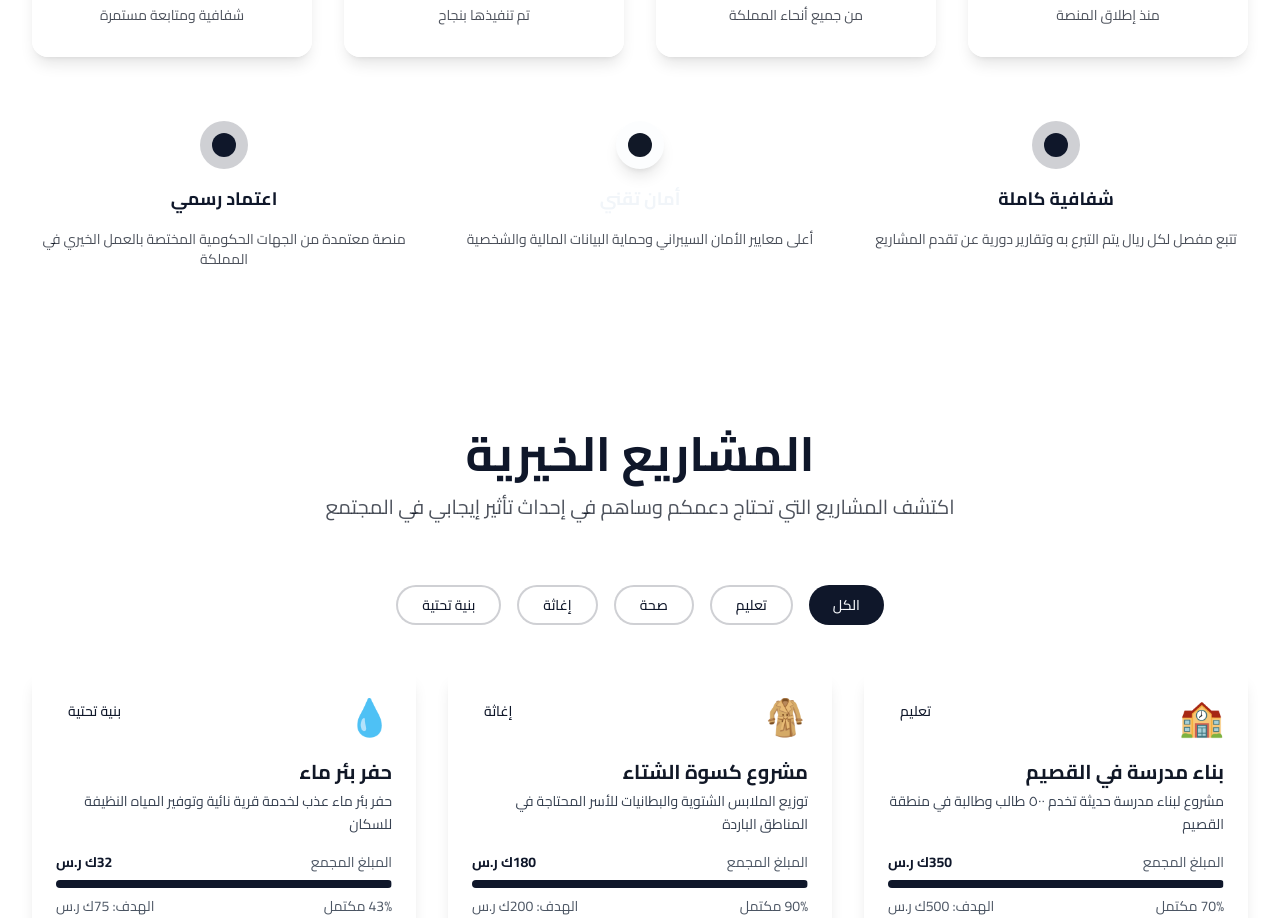
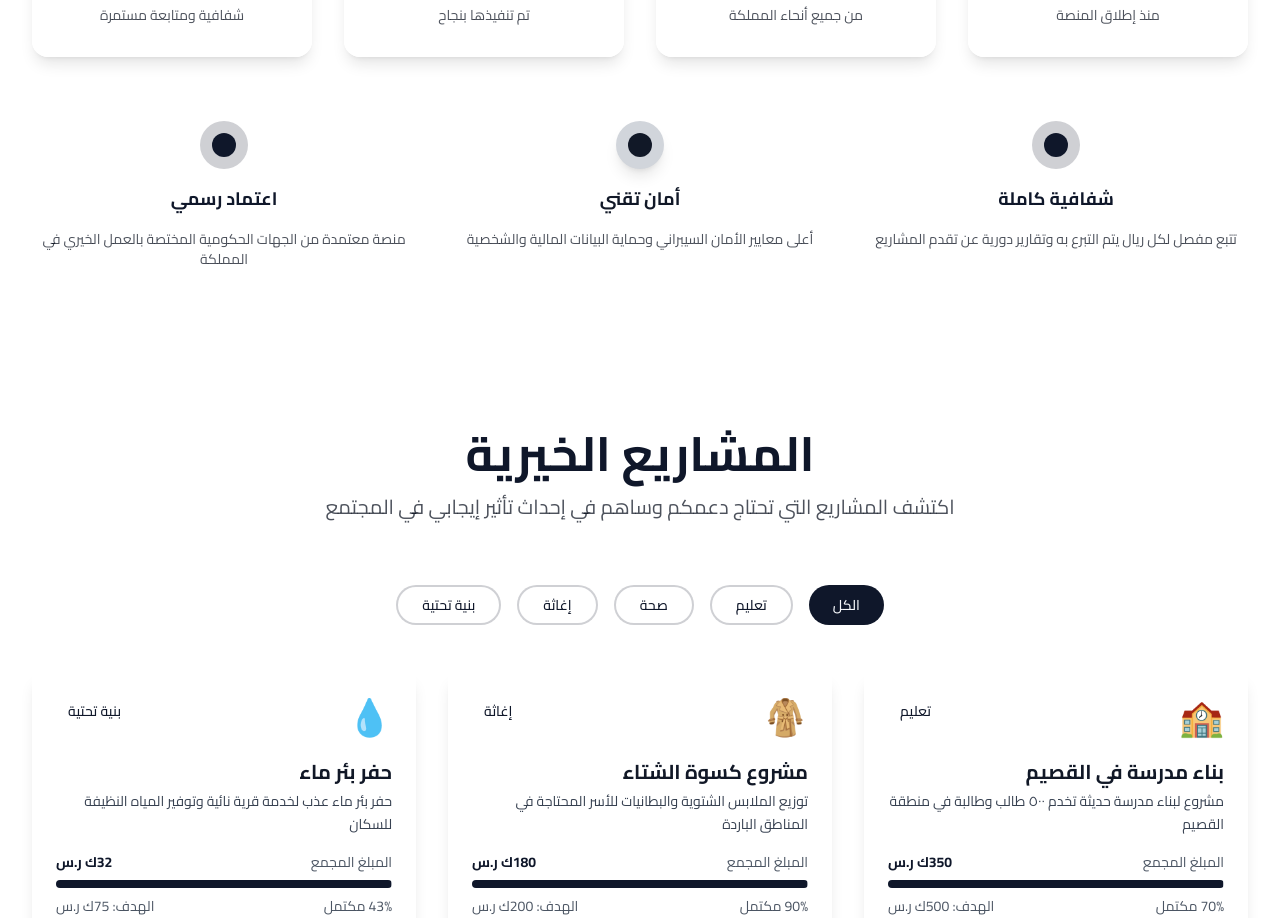
Before and after one commit to F-BAJBYR/noor-almujtamae, a React (Vite) app: page / in a window 1280 px wide. Shown: the part 1300-2218 px from the top of the page. Built offline with nearby package versions, Linux system fonts and the light colour scheme.

Commit message:
Update circle and text color

```diff
--- a/src/components/StatsSection.tsx
+++ b/src/components/StatsSection.tsx
@@ -84,10 +84,10 @@ const StatsSection = () => {
           </div>
 
           <div className="space-y-4">
-            <div className="w-12 h-12 mx-auto bg-secondary/20 rounded-full shadow-lg flex items-center justify-center">
+            <div className="w-12 h-12 mx-auto bg-gray-300 rounded-full shadow-lg flex items-center justify-center">
               <div className="w-6 h-6 bg-gray-900 rounded-full"></div>
             </div>
-            <h3 className="text-lg font-bold text-secondary">أمان تقني</h3>
+            <h3 className="text-lg font-bold text-gray-900">أمان تقني</h3>
             <p className="text-foreground/70 text-sm">
               أعلى معايير الأمان السيبراني وحماية البيانات المالية والشخصية
             </p>
```
